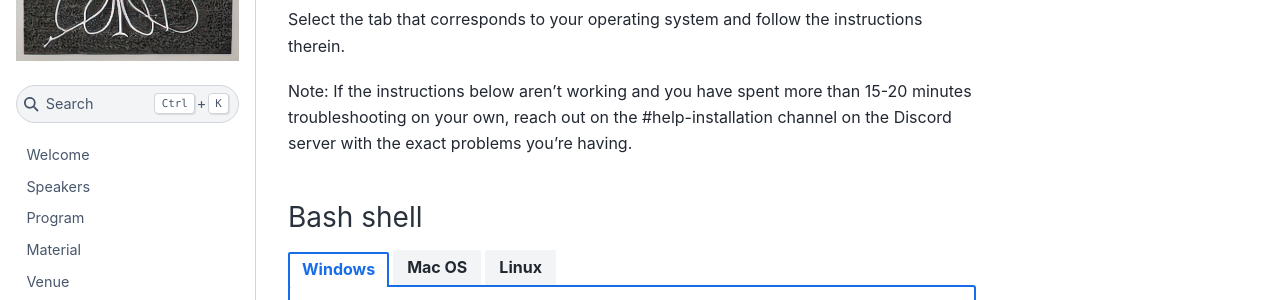
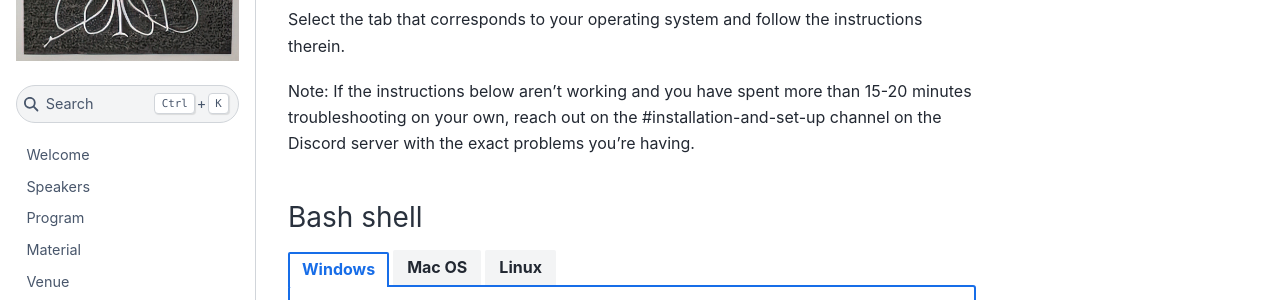
Before and after one commit to main-educational/main-educational.github.io, a Jupyter Book: the page built from content/installation.md, in a window 1280 px wide and 900 px high, scrolled down 1238 px. Shown: the part 179-479 px from the top of the window. Built offline with Jupyter Book 1.0.4 settings and Sphinx 7.4.7 and the Sphinx Book theme 1.1.4, drawn with Linux system fonts in a browser that asks for light colours.

Commit message:
Update installation.md
Updated name of install channel on discord

```diff
--- a/content/installation.md
+++ b/content/installation.md
@@ -35,7 +35,7 @@ If you already have all of the above software tools/packages installed, or are c
 
 Select the tab that corresponds to your operating system and follow the instructions therein.
 
-Note: If the instructions below aren't working and you have spent more than 15-20 minutes troubleshooting on your own, reach out on the #help-installation channel on the Discord server with the exact problems you're having.
+Note: If the instructions below aren't working and you have spent more than 15-20 minutes troubleshooting on your own, reach out on the #installation-and-set-up channel on the Discord server with the exact problems you're having.
 
 
 ### Bash shell
```
